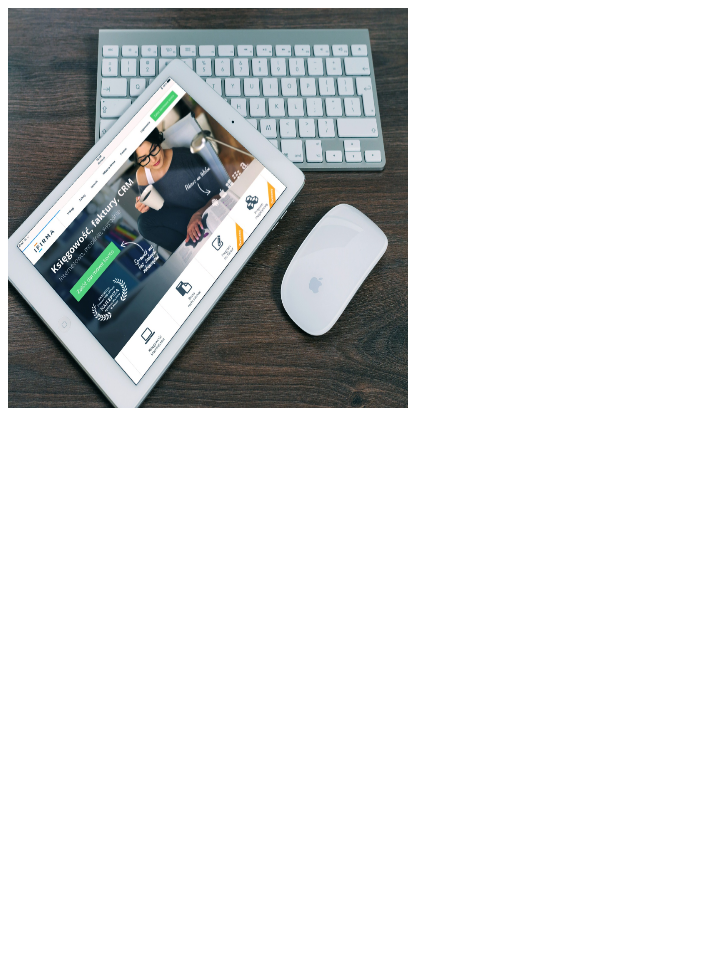
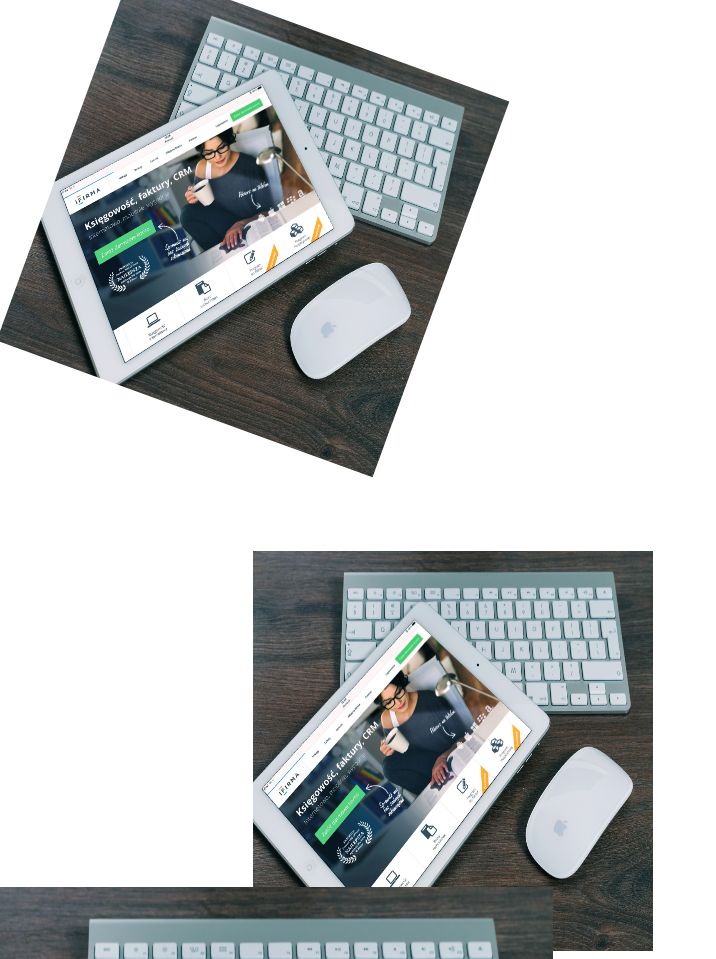
Before and after one commit to marcinmika1/animacje, a plain HTML site: page index.html in a window 1280 px wide. Shown: the top 959 px of the page, without its empty margins (0-716 px from the left). Before the commit the page ends 800 px from the top, so only its background shows below. Drawn offline with Linux system fonts and the light colour scheme.

Commit message:
gotowe animacje

```diff
--- a/css/style.css
+++ b/css/style.css
@@ -1,4 +1,43 @@
 img{
     width: 400px;
     height: 400px;
+   padding: 5px;
 }
+
+/*obrot*/
+
+.rotate img{
+    transform:rotate(20deg);
+}
+
+/*przesuniecie*/
+
+.przesuniecie img{
+    transform: translate(200px,100px);
+}
+
+/*scale*/
+
+.scale img{
+    transform: scale(1.5);
+}
+
+/*animacja*/
+
+.animation img{
+    animation-name: resize;
+    animation-duration: 2s;
+    animation-iteration-count: infinite;
+}
+
+@keyframes resize{
+    0%, 100%{
+        height: 300px;
+        widows: 300px;
+    }
+
+    50%{
+        height: 100px;
+        width: 100px;
+    }
+}
--- a/index.html
+++ b/index.html
@@ -1,13 +1,45 @@
 <!DOCTYPE html>
 <html lang="en">
+
 <head>
     <meta charset="UTF-8">
     <title>Document</title>
     <link rel="stylesheet" href="../animacje/css/style.css">
 </head>
+
 <body>
 
-   <img src="../animacje/img/portfolio3.jpg" alt="foto">
+        <figure class="rotate">
+        <img src="../animacje/img/portfolio3.jpg" alt="foto">
+        </figure>
 
+
+
+        <figure class="przesuniecie">
+            <img src="../animacje/img/portfolio3.jpg" alt="foto">
+        </figure>
+  <br>
+  <br>
+  <br>
+  <br>
+  <br>
+
+          <figure class="scale">
+            <img src="../animacje/img/portfolio3.jpg" alt="foto">
+        </figure>
+
+          <br>
+          <br>
+          <br>
+          <br>
+          <br>
+          <br>
+          <br>
+          <br>
+
+          <figure class="animation">
+            <img src="../animacje/img/portfolio3.jpg" alt="foto">
+        </figure>
 </body>
+
 </html>
```
